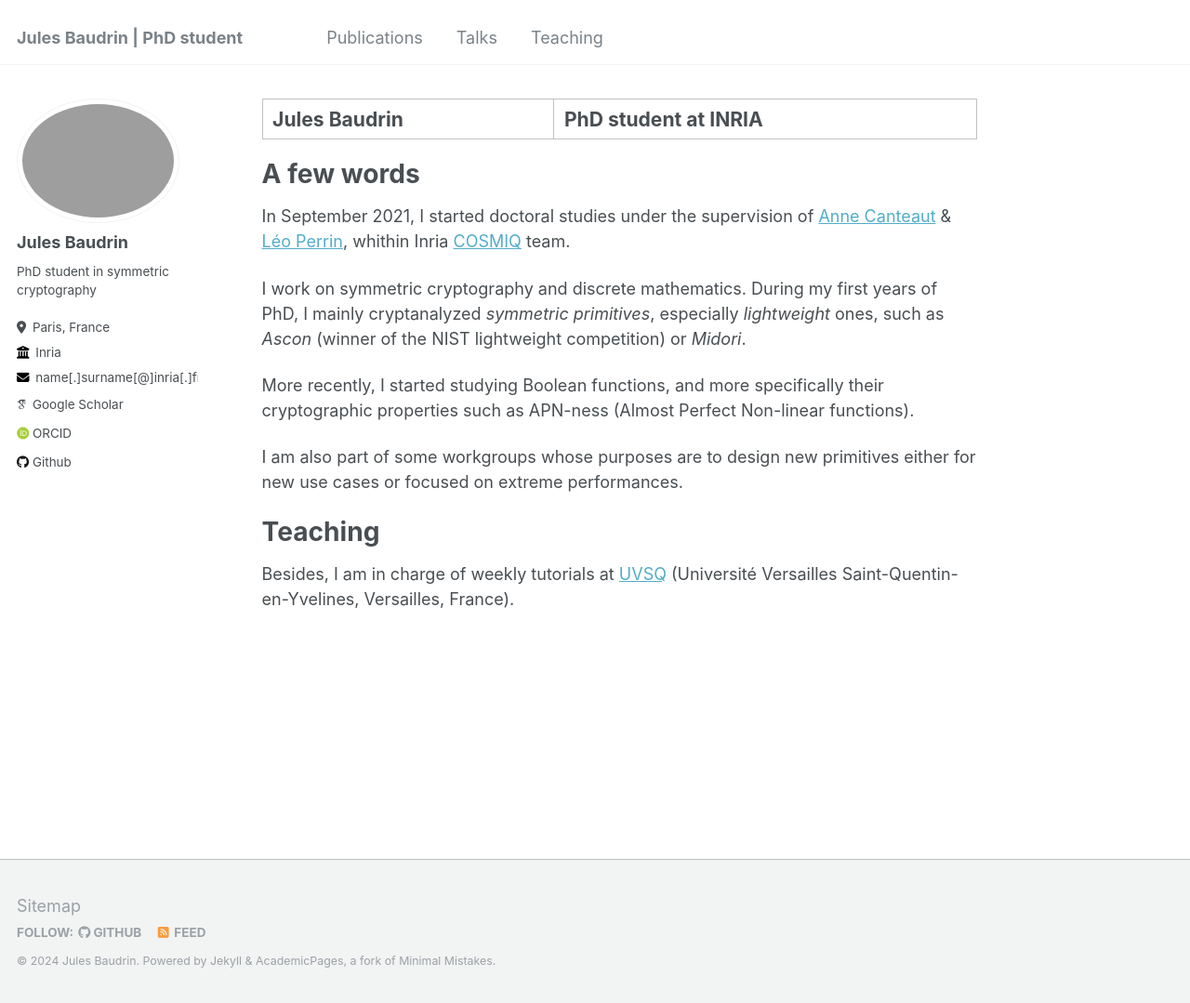
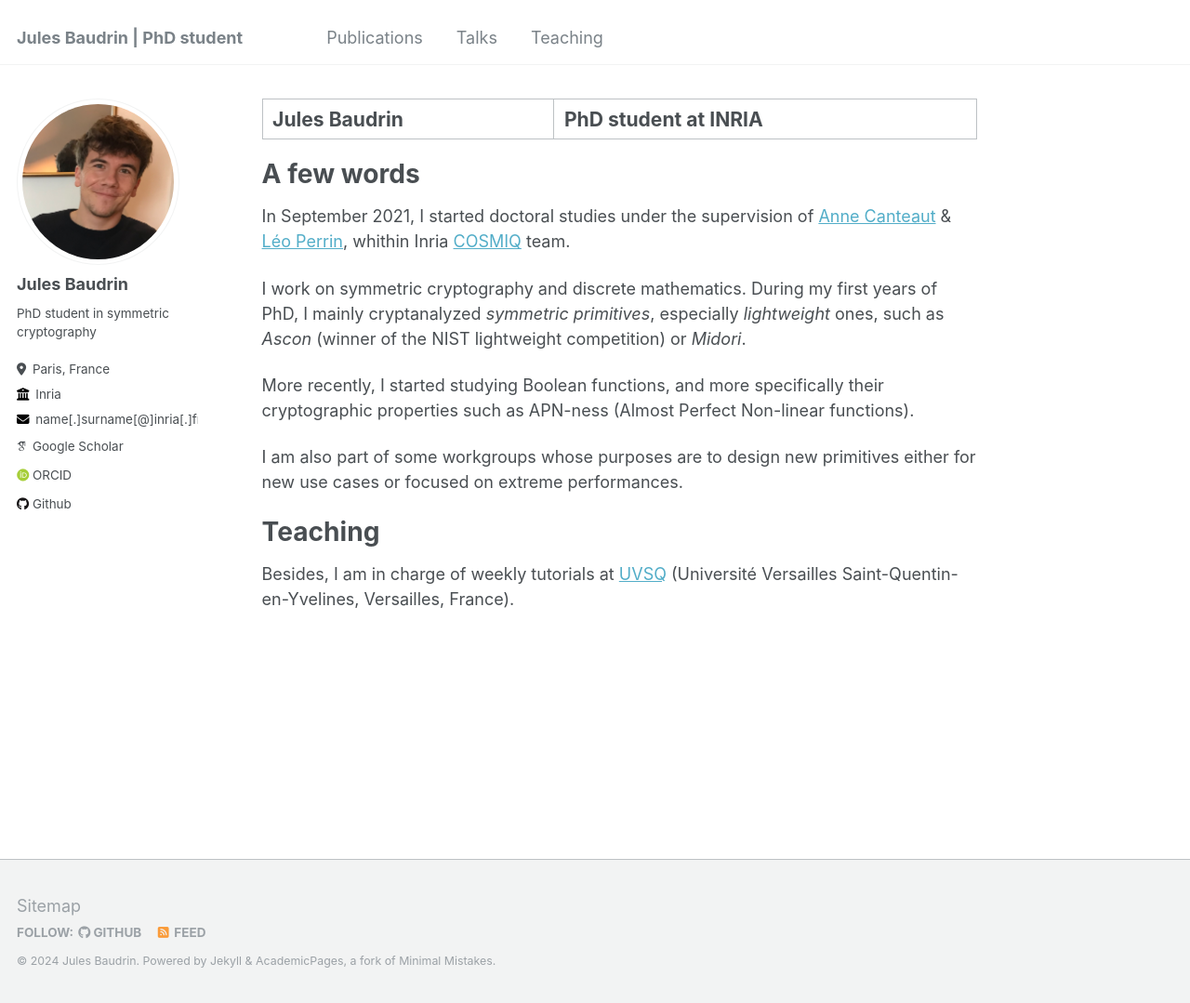
Before and after one commit to baudrin-j/baudrin-j.github.io, a Jekyll site: the page built from _pages/about.md, in a window 1280 px wide and 1079 px high. Shown: the whole window at 93% size. Built offline with Jekyll 4.4.1, drawn with Linux system fonts in a browser that asks for light colours; some web fonts are replaced.

Commit message:
Update _config.yml

```diff
--- a/_config.yml
+++ b/_config.yml
@@ -21,7 +21,7 @@ repository               : "baudrin-j.baudrin-j.github.io"
 #               Additional customization can be done by editing /_includes/author-profile.html
 author:
   # Biographic information
-  avatar           : "profile.png"
+  avatar           : "moi.png"
   name             : "Jules Baudrin"
   pronouns         : # example: "she/her"
   bio              : "PhD student in symmetric cryptography"
```
